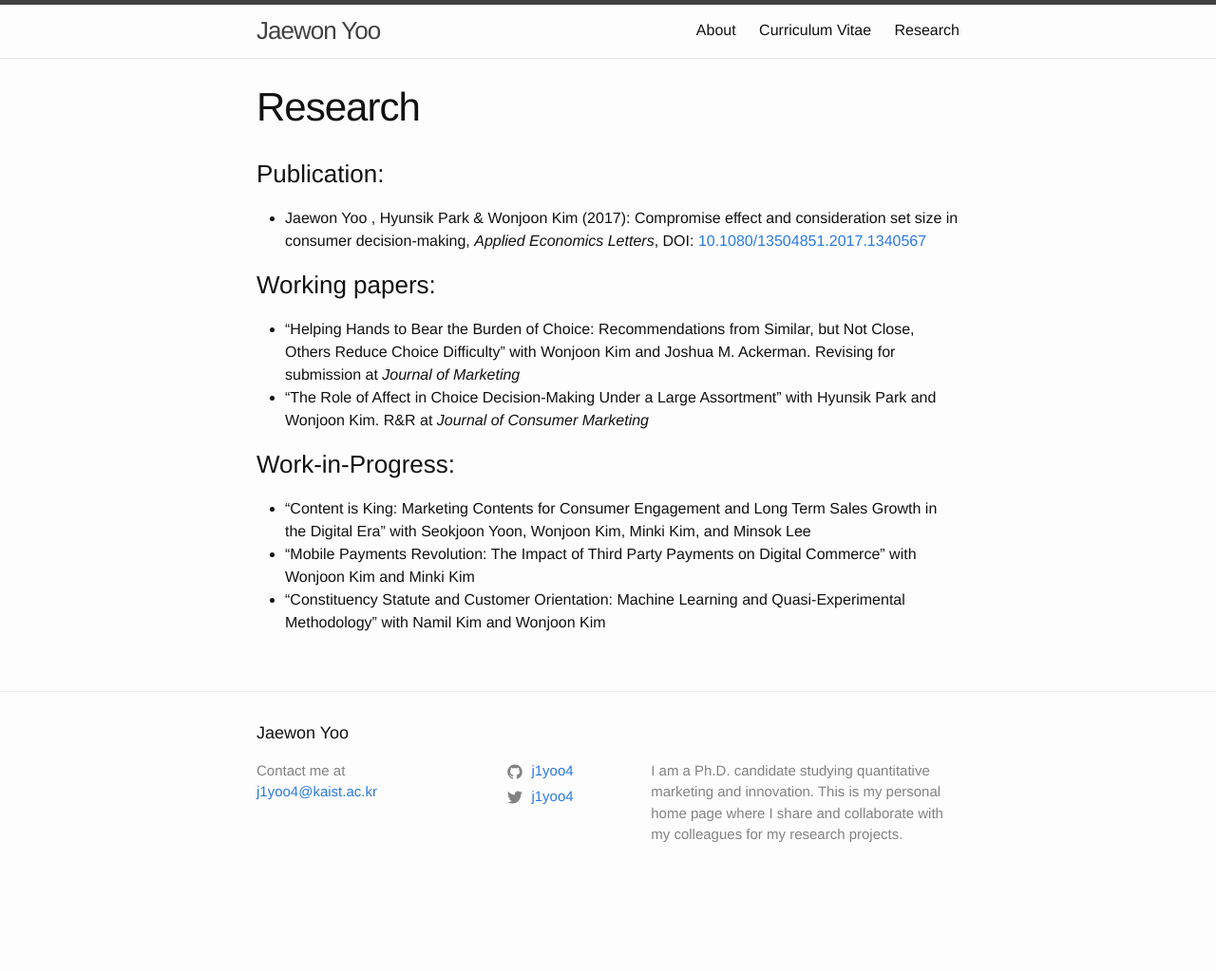
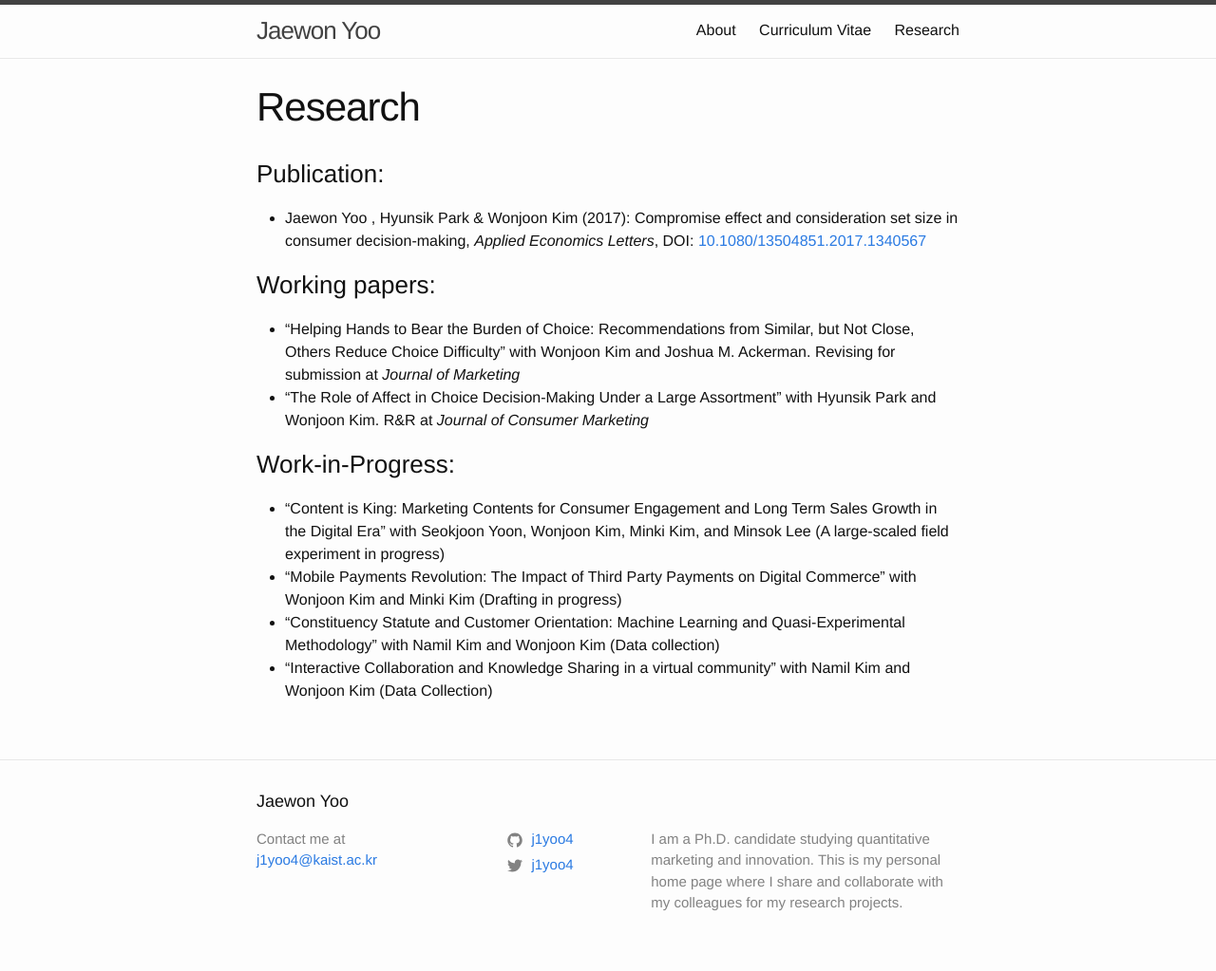
Before and after one commit to j1yoo/j1yoo.github.io, a Jekyll site: the page built from research.markdown, in a window 1280 px wide. Shown: the whole page at 95% size. Built offline with Jekyll 4.4.1, drawn with Linux system fonts in a browser that asks for light colours; before the commit the page ends 951 px from its top, so only the background shows below that.

Commit message:
Update research.markdown

```diff
--- a/research.markdown
+++ b/research.markdown
@@ -12,6 +12,7 @@ permalink: /research/
 * "The Role of Affect in Choice Decision-Making Under a Large Assortment" with Hyunsik Park and Wonjoon Kim. R&R at _Journal of Consumer Marketing_
 
 ### Work-in-Progress:
-* "Content is King: Marketing Contents for Consumer Engagement and Long Term Sales Growth in the Digital Era" with Seokjoon Yoon, Wonjoon Kim, Minki Kim, and Minsok Lee
-* "Mobile Payments Revolution: The Impact of Third Party Payments on Digital Commerce" with Wonjoon Kim and Minki Kim
-* "Constituency Statute and Customer Orientation: Machine Learning and Quasi-Experimental Methodology" with Namil Kim and Wonjoon Kim
+* "Content is King: Marketing Contents for Consumer Engagement and Long Term Sales Growth in the Digital Era" with Seokjoon Yoon, Wonjoon Kim, Minki Kim, and Minsok Lee (A large-scaled field experiment in progress)
+* "Mobile Payments Revolution: The Impact of Third Party Payments on Digital Commerce" with Wonjoon Kim and Minki Kim (Drafting in progress)
+* "Constituency Statute and Customer Orientation: Machine Learning and Quasi-Experimental Methodology" with Namil Kim and Wonjoon Kim (Data collection)
+* "Interactive Collaboration and Knowledge Sharing in a virtual community" with Namil Kim and Wonjoon Kim (Data Collection)
```
